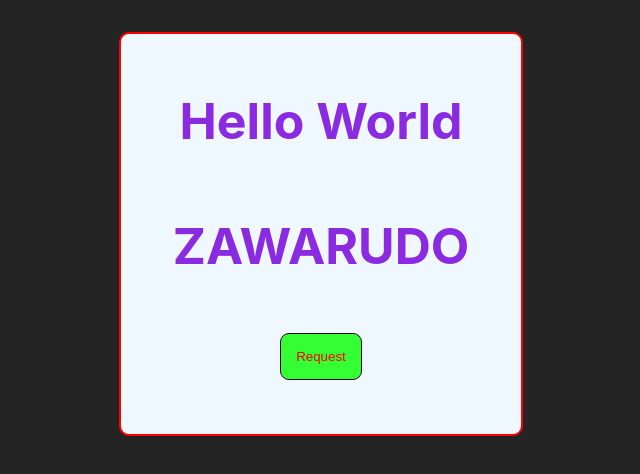
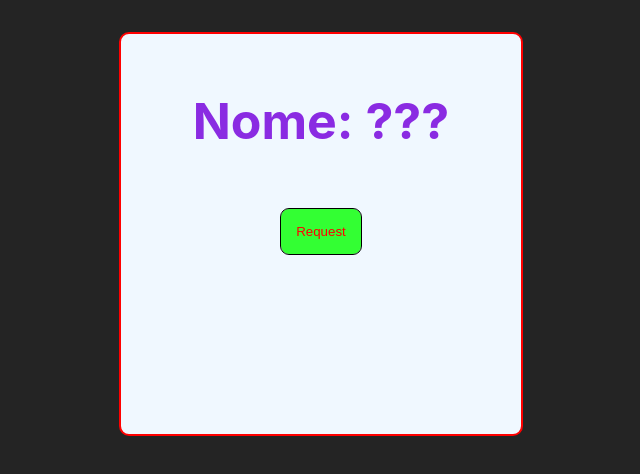
Before and after one commit to MatheusFoliatti/front01, a React (Vite) app: page / in a window 1280 px wide. Shown: the top 474 px of the page, without its empty margins (319-959 px from the left). Built offline with nearby package versions, Linux system fonts and the light colour scheme.

Commit message:
nomezinhos

```diff
--- a/src/App.jsx
+++ b/src/App.jsx
@@ -1,15 +1,35 @@
 import "./App.css";
+import axios from "axios";
 
 import { Box } from "./App.style";
+import { useState } from "react";
 
 export const App = () => {
+	const [person, setPerson] = useState({
+		name: {
+			first: "???",
+		},
+	});
+
+	//Váriavel não reativa. Não irá renderizar
+	//const PersonNReact = {};
+
+	async function handleGet() {
+		const data = await axios.get("https://randomuser.me/api/?nat=br");
+
+		setPerson(data.data.results[0]);
+		// console.log(data.data.results[0].name.first);
+
+		console.log(person);
+	}
+
 	const txt = "ZAWARUDO";
 	return (
 		<>
 			<Box>
-				<p>Hello World</p>
-				<p>{txt}</p>
-				<button>Request </button>
+				<p>Nome: {person.name.first} </p>
+
+				<button onClick={handleGet}>Request </button>
 			</Box>
 		</>
 	);
```
